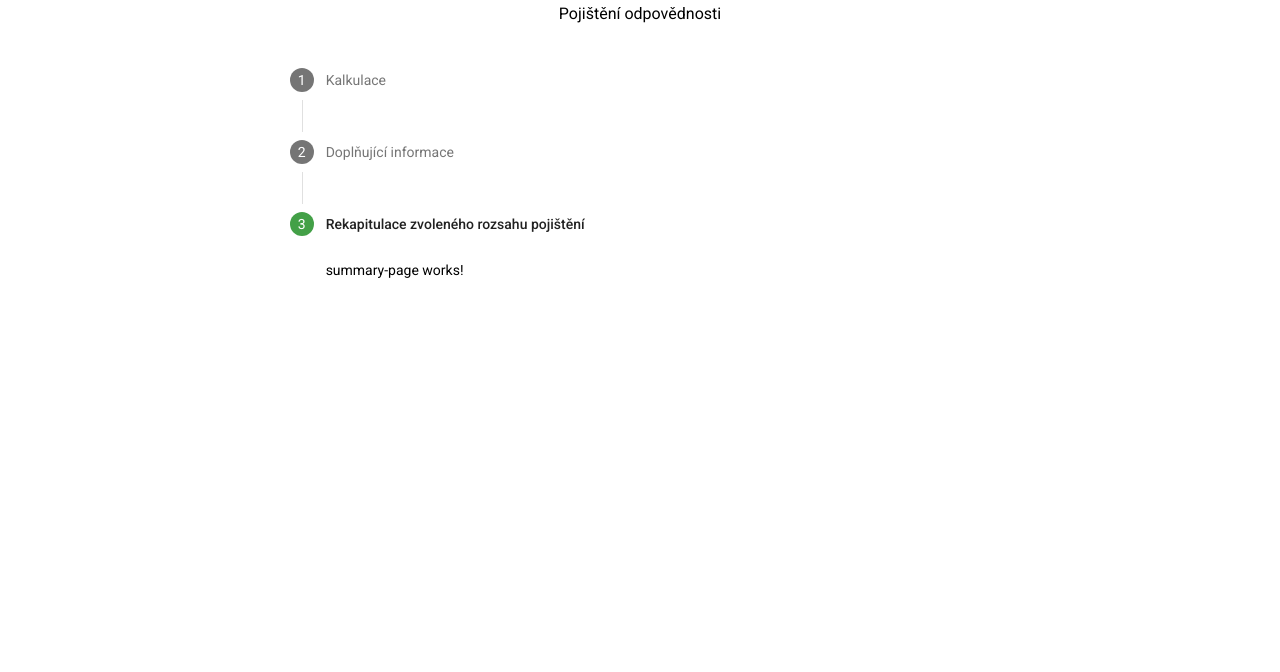
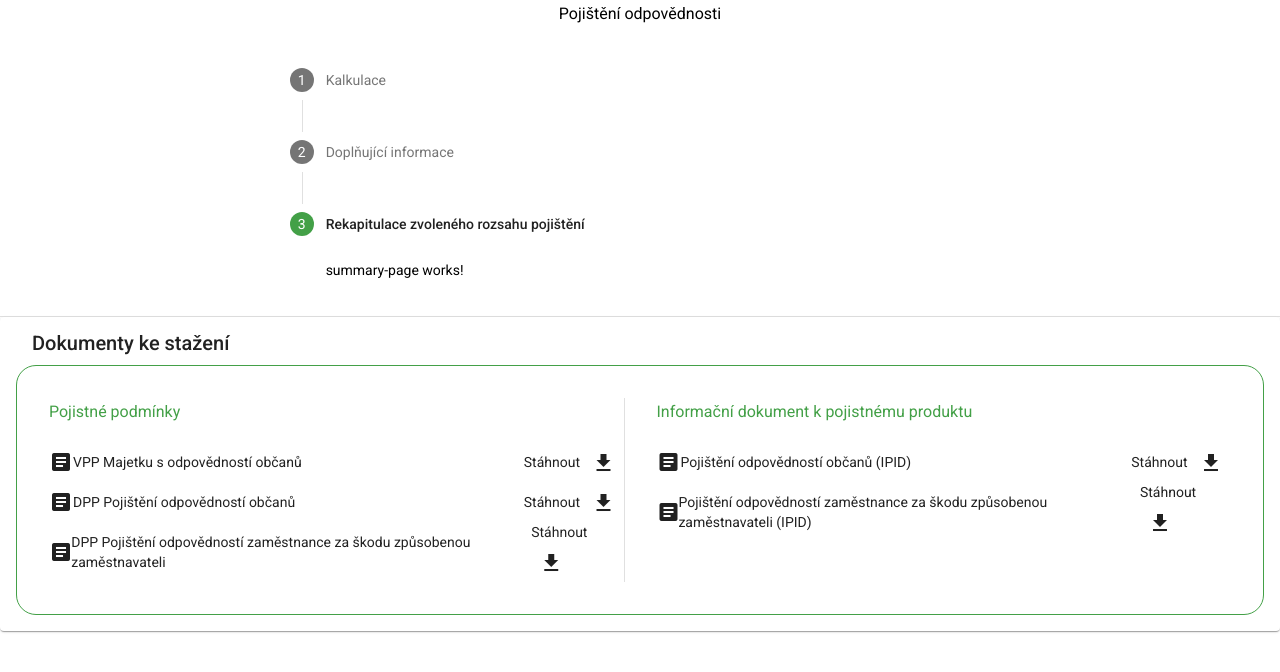
Before and after one commit to FrantisekFilip/CLFE-MAJOB, an Angular app: page /citizen-app in a window 1280 px wide. Shown: the top 672 px of the page. Built offline with nearby package versions, Linux system fonts and the light colour scheme.

Commit message:
obr.2 - obchodni podminky

```diff
--- a/src/app/controls/citizen/application-citizen-wizard/application-citizen-wizard.component.html
+++ b/src/app/controls/citizen/application-citizen-wizard/application-citizen-wizard.component.html
@@ -1,6 +1,8 @@
+<section>
     <div fxLayout="column" fxLayoutAlign="center center">
         <h3 mat-subheader>Pojištění odpovědnosti</h3>
-    <mat-vertical-stepper linear #stepper (selectionChange)="stepperChanged($event)" [selectedIndex]="selectedIndex">
+        <mat-vertical-stepper linear #stepper (selectionChange)="stepperChanged($event)"
+            [selectedIndex]="selectedIndex">
             <mat-step [stepControl]="calcForm">
                 <ng-template matStepLabel>Kalkulace</ng-template>
                 <form [formGroup]="calcForm" (ngSubmit)="submit()">
@@ -21,3 +23,8 @@
             </mat-step>
         </mat-vertical-stepper>
     </div>
+</section>
+<mat-divider></mat-divider>
+<section>
+    <app-terms-conditions-panel></app-terms-conditions-panel>
+</section>
```
Lines whose indentation alone changed are shown as unchanged.
